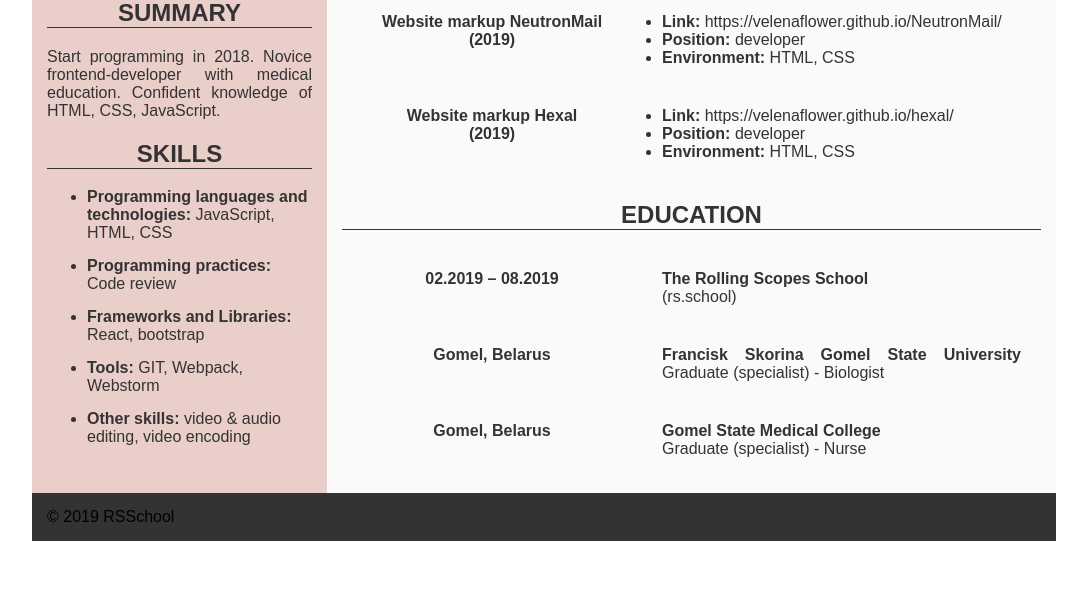
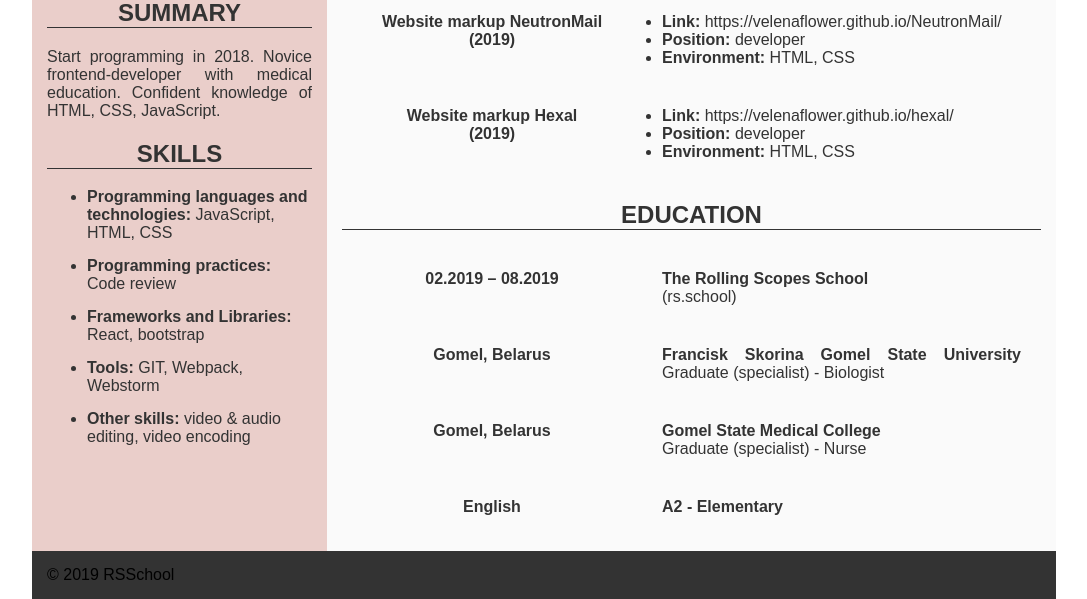
Before and after one commit to VelenaFlower/rsschool-cv, a plain HTML site: page index.html in a window 1280 px wide. Shown: the part 552-1151 px from the top of the page, without its empty margins (96-1183 px from the left). Before the commit the page ends 1093 px from the top, so only its background shows below. Drawn offline with Linux system fonts and the light colour scheme.

Commit message:
refactor: add english

```diff
--- a/index.html
+++ b/index.html
@@ -93,6 +93,8 @@
                     <div class="flex-item"><b>Francisk Skorina Gomel State University</b> Graduate (specialist) - Biologist</div>
                     <div class="flex-item">Gomel, Belarus</div>
                     <div class="flex-item"><b>Gomel State Medical College</b><br>Graduate (specialist) - Nurse</div>
+                    <div class="flex-item">English</div>
+                    <div class="flex-item"><b>A2 - Elementary</b></div>
                 </div>
             </article>
         </main>
```
